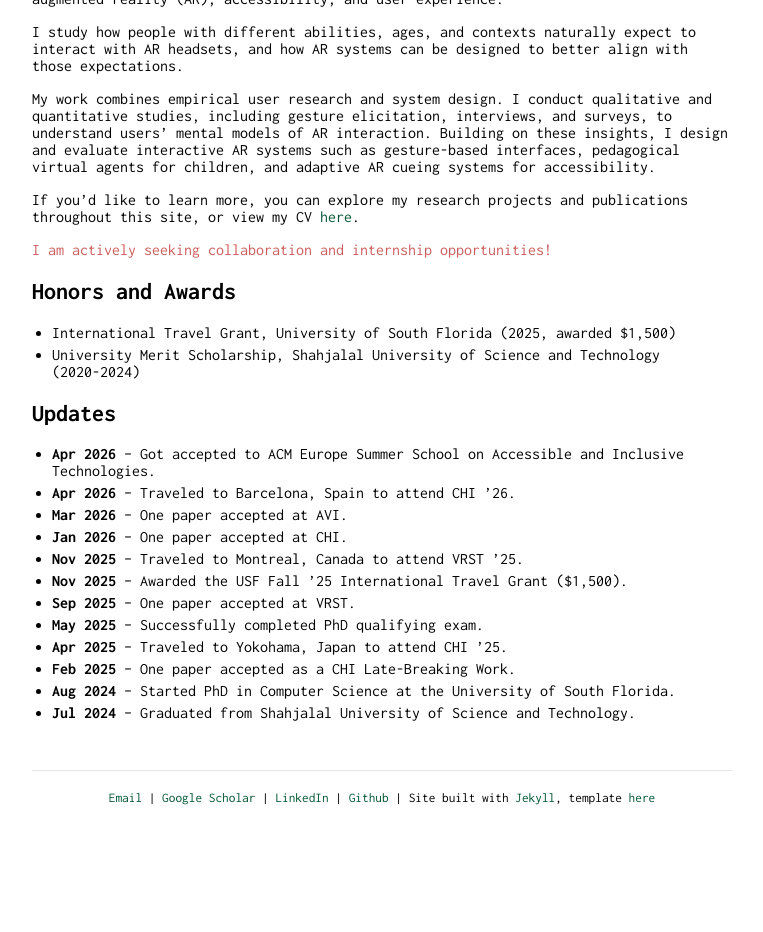
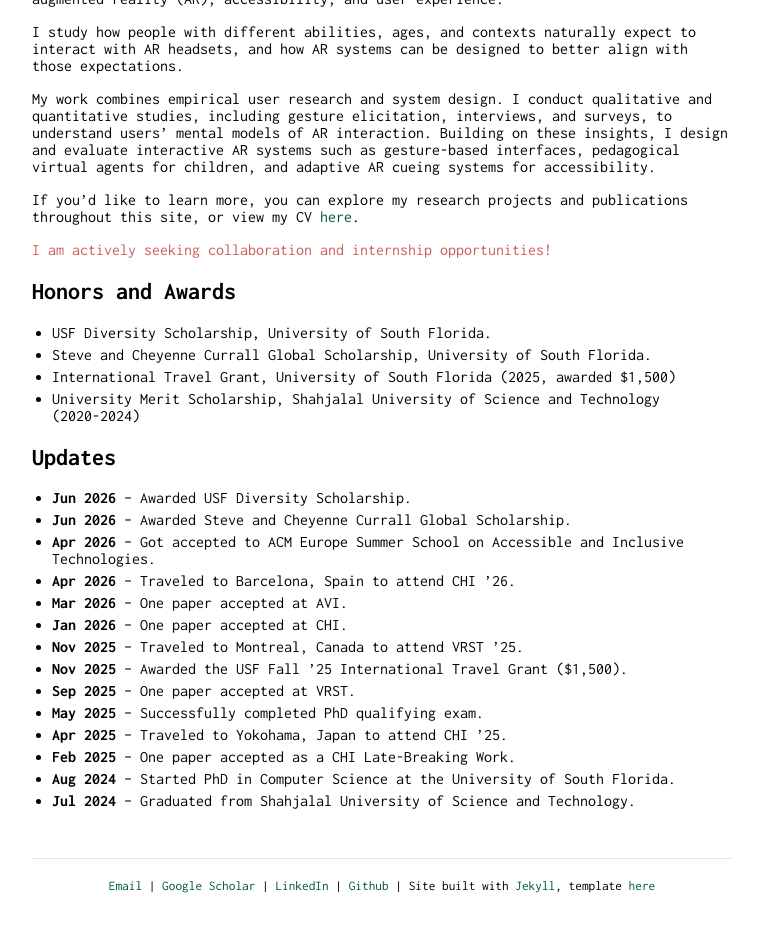
Before and after one commit to ThisIsJibon/thisisjibon.github.io, a Jekyll site: the page built from index.md, in a window 1280 px wide, cut to the strip 320-1269 px from the top of the page. Shown: the top 932 px of the strip, without its empty margins (258-1021 px from the left). Built offline with Jekyll 4.4.1, drawn with Linux system fonts in a browser that asks for light colours; before the commit the page ends 1181 px from its top, so only the background shows below that.

```diff
--- a/index.md
+++ b/index.md
@@ -24,6 +24,8 @@
 ## Honors and Awards
 
 <ul>
+<li>USF Diversity Scholarship, University of South Florida.</li>
+<li>Steve and Cheyenne Currall Global Scholarship, University of South Florida.</li>
 <li>International Travel Grant, University of South Florida (2025, awarded $1,500)</li>
 <li>University Merit Scholarship, Shahjalal University of Science and Technology (2020-2024)</li>
 </ul>
@@ -32,6 +34,8 @@
 ## Updates
 
 <ul>
+  <li><b>Jun 2026</b> – Awarded USF Diversity Scholarship.</li>
+  <li><b>Jun 2026</b> – Awarded Steve and Cheyenne Currall Global Scholarship.</li>
   <li><b>Apr 2026</b> – Got accepted to ACM Europe Summer School on Accessible and Inclusive Technologies.</li>
   <li><b>Apr 2026</b> – Traveled to Barcelona, Spain to attend CHI ’26.</li>
   <li><b>Mar 2026</b> – One paper accepted at AVI.</li>
```
Also changed, not shown: publications.md (+1 -0 lines).
